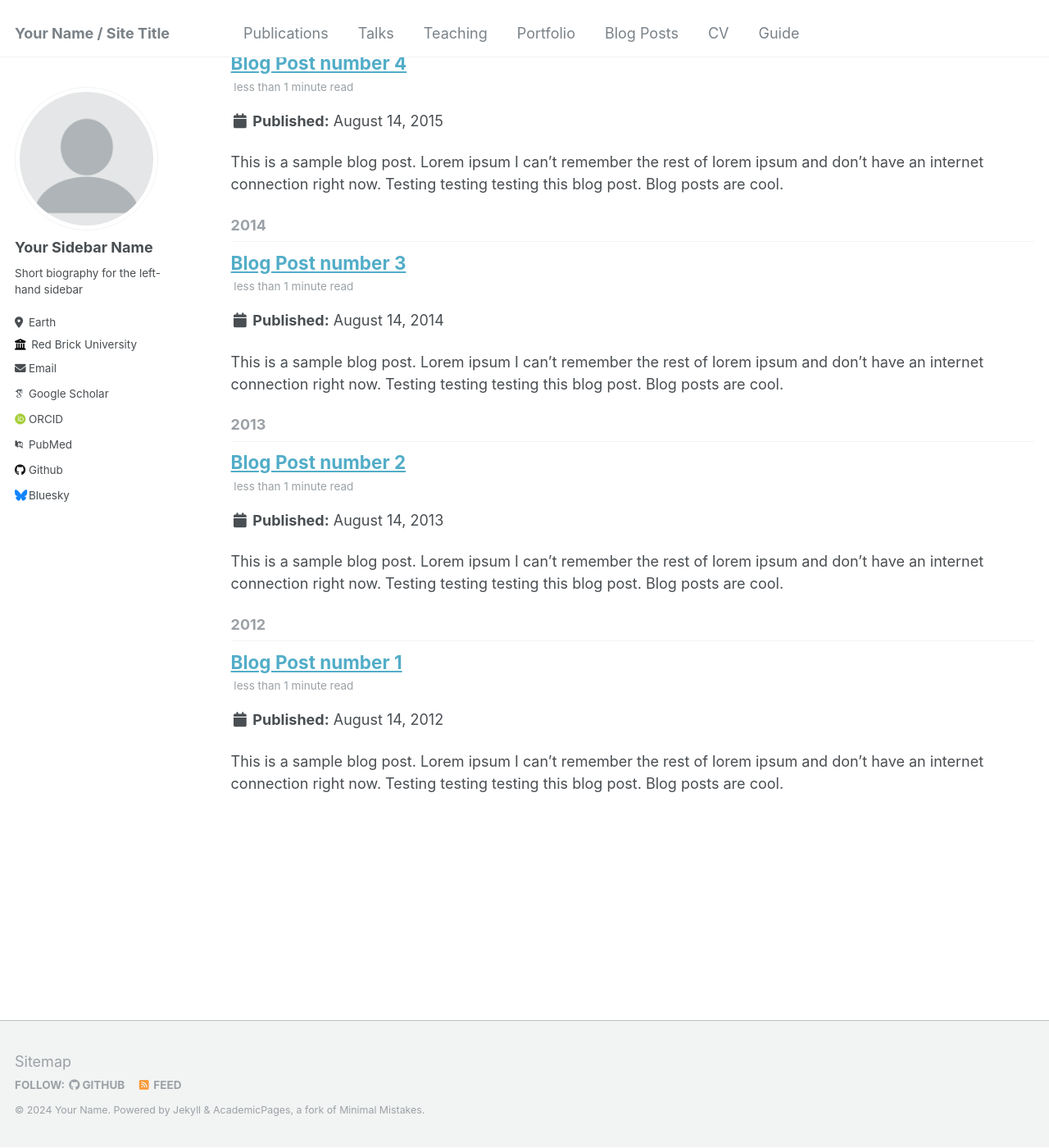
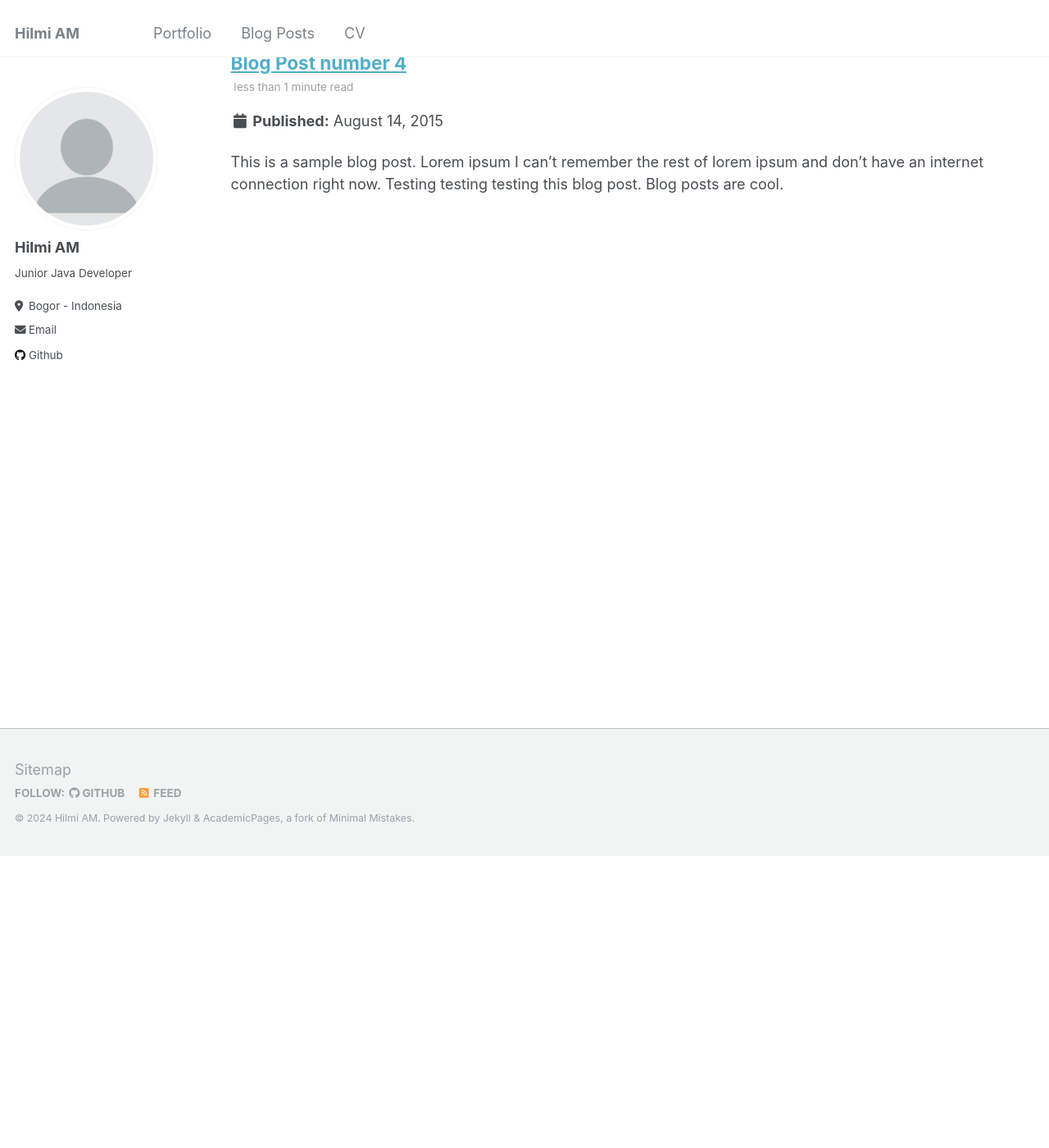
Before and after one commit to reimiii/reimiii.github.io, a Jekyll site: the page built from _pages/year-archive.html, in a window 1280 px wide and 1400 px high, scrolled down 356 px. Shown: the whole window at 82% size. Built offline with Jekyll 4.4.1, drawn with Linux system fonts in a browser that asks for light colours; some web fonts are replaced.

Commit message:
change some

```diff
--- a/_config.yml
+++ b/_config.yml
@@ -8,13 +8,13 @@
 
 # Basic Site Settings
 locale                   : "en-US"
-title                    : "Your Name / Site Title"
+title                    : "Hilmi AM"
 title_separator          : "-"
-name                     : &name "Your Name"
-description              : &description "personal description"
-url                      : https://academicpages.github.io # the base hostname & protocol for your site e.g. "https://mmistakes.github.io"
+name                     : &name "Hilmi AM"
+description              : &description "MEEE"
+url                      : https://reimiii.github.io/ # the base hostname & protocol for your site e.g. "https://mmistakes.github.io"
 baseurl                  : "" # the subpath of your site, e.g. "/blog"
-repository               : "academicpages/academicpages.github.io"
+repository               : "reimiii/reimiii.github.io"
 
 # Site Author - The following control what appear as part of the author content on the side bar.
 #               If a field is blank the icon and link will not appear, otherwise it will be shown.
@@ -22,33 +22,33 @@ repository               : "academicpages/academicpages.github.io"
 author:
   # Biographic information
   avatar           : "profile.png"
-  name             : "Your Sidebar Name"
+  name             : "Hilmi AM"
   pronouns         : # example: "she/her"
-  bio              : "Short biography for the left-hand sidebar"
-  location         : "Earth"
-  employer         : "Red Brick University"
+  bio              : "Junior Java Developer"
+  location         : "Bogor - Indonesia"
+  employer         :
   uri              : # URL
-  email            : "none@example.org"
+  email            : "imiia75775@gmail.com"
 
   # Academic websites
   arxiv            : # URL - Update with the correct link to your profile
-  googlescholar    : "https://scholar.google.com/citations?user=PS_CX0AAAAAJ"
+  googlescholar    : #
   impactstory      : # URL
-  orcid            : "http://orcid.org/yourorcidurl"
+  orcid            : #
   semantic         : # URL
-  pubmed           : "https://www.ncbi.nlm.nih.gov/pubmed/?term=john+snow"
+  pubmed           : #
   researchgate     : # URL
 
   # Repositories and software development
   bitbucket        : # Username - Update with your username on the site
   codepen          : # Username
   dribbble         : # Username
-  github           : "academicpages"
+  github           : "reimiii"
   kaggle           : # Username
   stackoverflow    : # User number or user number and name (i.e., use "1" or "1/jeff-atwood")
 
   # Social media
-  bluesky          : "bsky.app" # Replace this with you Bluesky username
+  bluesky          : # Replace this with you Bluesky username
   facebook         : # Username
   flickr           : # Username
   foursquare       : # Username
--- a/_posts/2012-08-14-blog-post-1.md
+++ /dev/null
@@ -1,20 +0,0 @@
----
-title: 'Blog Post number 1'
-date: 2012-08-14
-permalink: /posts/2012/08/blog-post-1/
-tags:
-  - cool posts
-  - category1
-  - category2
----
-
-This is a sample blog post. Lorem ipsum I can't remember the rest of lorem ipsum and don't have an internet connection right now. Testing testing testing this blog post. Blog posts are cool.
-
-Headings are cool
-======
-
-You can have many headings
-======
-
-Aren't headings cool?
-------
--- a/_posts/2013-08-14-blog-post-2.md
+++ /dev/null
@@ -1,20 +0,0 @@
----
-title: 'Blog Post number 2'
-date: 2013-08-14
-permalink: /posts/2013/08/blog-post-2/
-tags:
-  - cool posts
-  - category1
-  - category2
----
-
-This is a sample blog post. Lorem ipsum I can't remember the rest of lorem ipsum and don't have an internet connection right now. Testing testing testing this blog post. Blog posts are cool.
-
-Headings are cool
-======
-
-You can have many headings
-======
-
-Aren't headings cool?
-------
--- a/_posts/2014-08-14-blog-post-3.md
+++ /dev/null
@@ -1,20 +0,0 @@
----
-title: 'Blog Post number 3'
-date: 2014-08-14
-permalink: /posts/2014/08/blog-post-3/
-tags:
-  - cool posts
-  - category1
-  - category2
----
-
-This is a sample blog post. Lorem ipsum I can't remember the rest of lorem ipsum and don't have an internet connection right now. Testing testing testing this blog post. Blog posts are cool.
-
-Headings are cool
-======
-
-You can have many headings
-======
-
-Aren't headings cool?
-------
```
Also changed, not shown: _data/navigation.yml (+8 -8 lines), _pages/about.md (+3 -1 lines), _portfolio/portfolio-1.md (+1 -1 lines).
